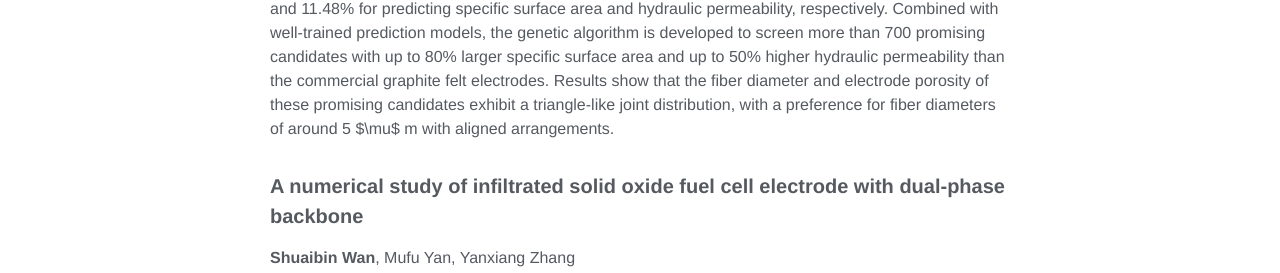
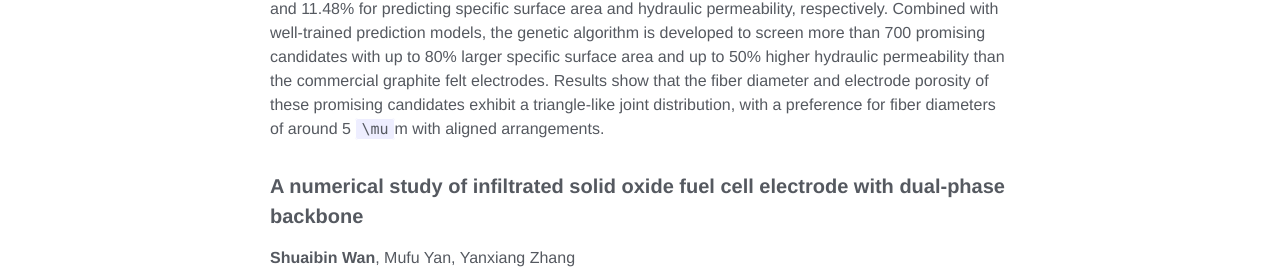
Before and after one commit to HarryBinary/HarryBinary.github.io, a Jekyll site: the page built from research.md, in a window 1280 px wide and 900 px high. Shown: the part 615-888 px from the top of the window. Built offline with Jekyll 4.4.1, drawn with Linux system fonts in a browser that asks for light colours; some of the changed text lies outside the part shown.

Commit message:
Update research.md

```diff
--- a/research.md
+++ b/research.md
@@ -12,7 +12,7 @@ permalink: /research/
 **Shuaibin Wan**\*, Xiongwei Liang\*, Haoran Jiang, Jing Sun, Ned Djilali, Tianshou Zhao
 *Applied Energy* **298**, 117177 (2021) [Online Version](https://www.sciencedirect.com/science/article/pii/S0306261921006073)
 
-**Abstract** The design of porous electrodes with large specific surface area and high hydraulic permeability is a longstanding target for the development of redox flow batteries (RFBs), but traditional trial-and-error strategies are hindered by the heavy cost of collecting large amounts of data and the limitation of human intuition when multiple trade-offs are at play. In this work, a novel framework coupling machine learning and genetic algorithm is developed to identify the optimal electrode structures for RFBs. A custom-made dataset containing 2275 fibrous structures is first generated by adopting a combination of stochastic reconstruction method, morphological algorithm, and lattice Boltzmann method. Based on the dataset, our best machine learning models allow to achieve test errors of 1.91% and 11.48% for predicting specific surface area and hydraulic permeability, respectively. Combined with well-trained prediction models, the genetic algorithm is developed to screen more than 700 promising candidates with up to 80% larger specific surface area and up to 50% higher hydraulic permeability than the commercial graphite felt electrodes. Results show that the fiber diameter and electrode porosity of these promising candidates exhibit a triangle-like joint distribution, with a preference for fiber diameters of around 5 $\mu$ m with aligned arrangements.
+**Abstract** The design of porous electrodes with large specific surface area and high hydraulic permeability is a longstanding target for the development of redox flow batteries (RFBs), but traditional trial-and-error strategies are hindered by the heavy cost of collecting large amounts of data and the limitation of human intuition when multiple trade-offs are at play. In this work, a novel framework coupling machine learning and genetic algorithm is developed to identify the optimal electrode structures for RFBs. A custom-made dataset containing 2275 fibrous structures is first generated by adopting a combination of stochastic reconstruction method, morphological algorithm, and lattice Boltzmann method. Based on the dataset, our best machine learning models allow to achieve test errors of 1.91% and 11.48% for predicting specific surface area and hydraulic permeability, respectively. Combined with well-trained prediction models, the genetic algorithm is developed to screen more than 700 promising candidates with up to 80% larger specific surface area and up to 50% higher hydraulic permeability than the commercial graphite felt electrodes. Results show that the fiber diameter and electrode porosity of these promising candidates exhibit a triangle-like joint distribution, with a preference for fiber diameters of around 5 `\mu`m with aligned arrangements.
 
 #### A numerical study of infiltrated solid oxide fuel cell electrode with dual‐phase backbone
 **Shuaibin Wan**, Mufu Yan, Yanxiang Zhang
```
